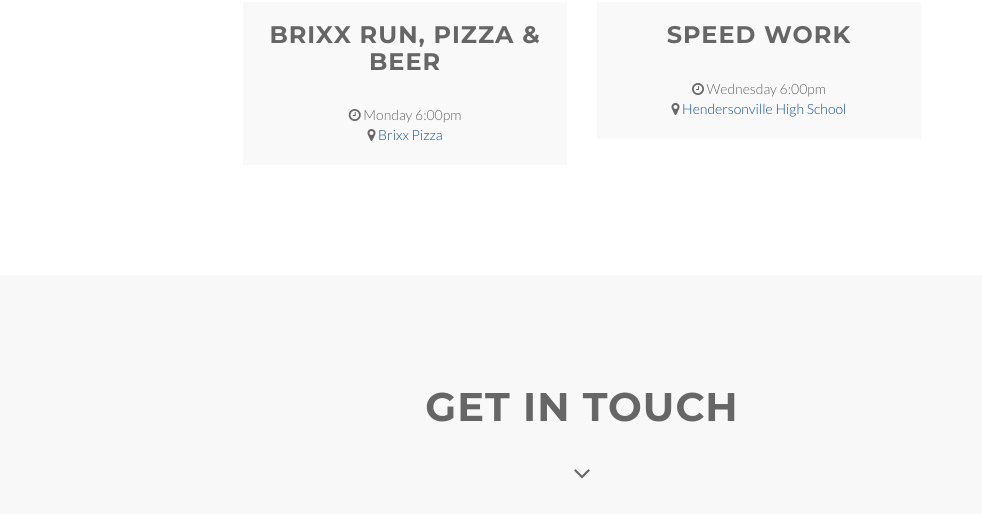
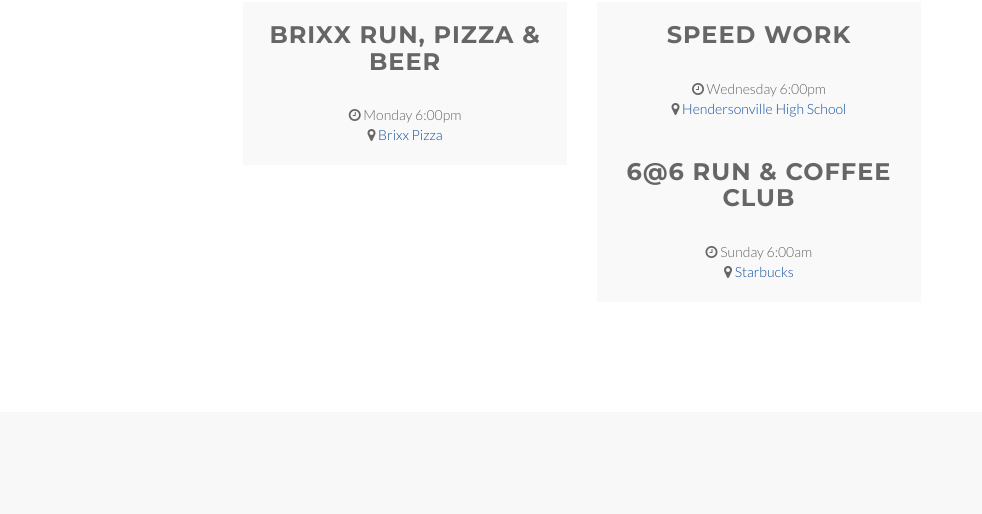
Before and after one commit to tlezotte/HRC, a plain HTML site: page index.html in a window 1280 px wide. Shown: the part 2600-3114 px from the top of the page, without its empty margins (58-1040 px from the left). Drawn offline with nearby package versions, Linux system fonts and the light colour scheme; some packages are replaced by stand-ins of ours; a script that the page names is missing.

Commit message:
more weekly runs

```diff
--- a/index.html
+++ b/index.html
@@ -217,17 +217,17 @@
 								</div>
 							</div>
 						</div>
-						<!--<div class="col-md-4">-->
-							<!--<div class="wow bounceInUp" data-wow-delay="0.5s">-->
-								<!--<div class="team boxed-grey">-->
-									<!--<div class="inner">-->
-										<!--<h3>&nbsp;</h3>-->
-										<!--<div>&nbsp;</div>-->
-										<!--<div>&nbsp;</div>-->
-									<!--</div>-->
-								<!--</div>-->
-							<!--</div>-->
-						<!--</div>-->
+						<div class="col-md-4">
+							<div class="wow bounceInUp" data-wow-delay="0.5s">
+								<div class="team boxed-grey">
+									<div class="inner">
+										<h3>6@6 Run & Coffee Club</h3>
+										<div><i class="fa fa-clock-o" aria-hidden="true"></i> Sunday 6:00am</div>
+										<div><i class="fa fa-map-marker" aria-hidden="true"></i> <a href="https://www.google.com/maps/place/Starbucks/@36.3289664,-86.5945554,17z/data=!4m5!3m4!1s0x0:0x724e37d0a75a528b!8m2!3d36.3299207!4d-86.5942423" target="_blank">Starbucks</a></div>
+									</div>
+								</div>
+							</div>
+						</div>
 					</div>
 				</div>
 			</div>
```
